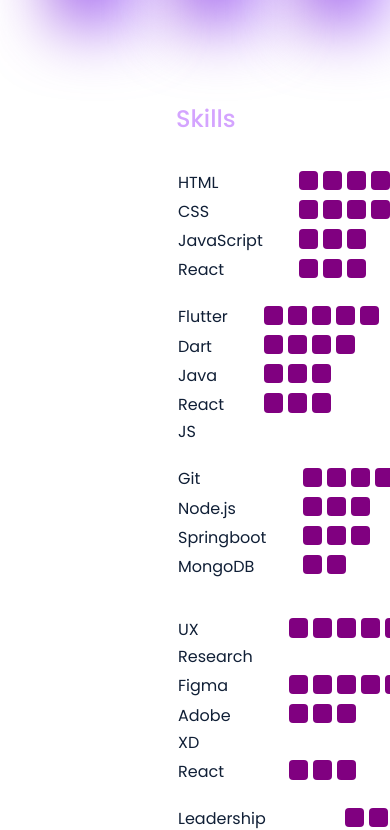
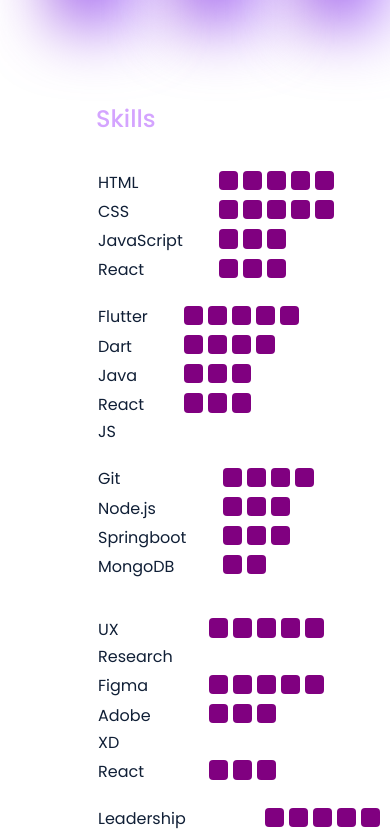
Before and after one commit to disara7/portfolio, a React (Create React App) app: page / in a window 390 px wide. Shown: the part 1784-2614 px from the top of the page. Built offline with nearby package versions, Linux system fonts and the light colour scheme.

Commit message:
Update skills.css

```diff
--- a/src/components/skills/skills.css
+++ b/src/components/skills/skills.css
@@ -61,6 +61,9 @@
     display: flex;
     flex-direction: column;
   }
+  .skills__container{
+    margin-left: 0rem;
+  }
 
 
 }
```
